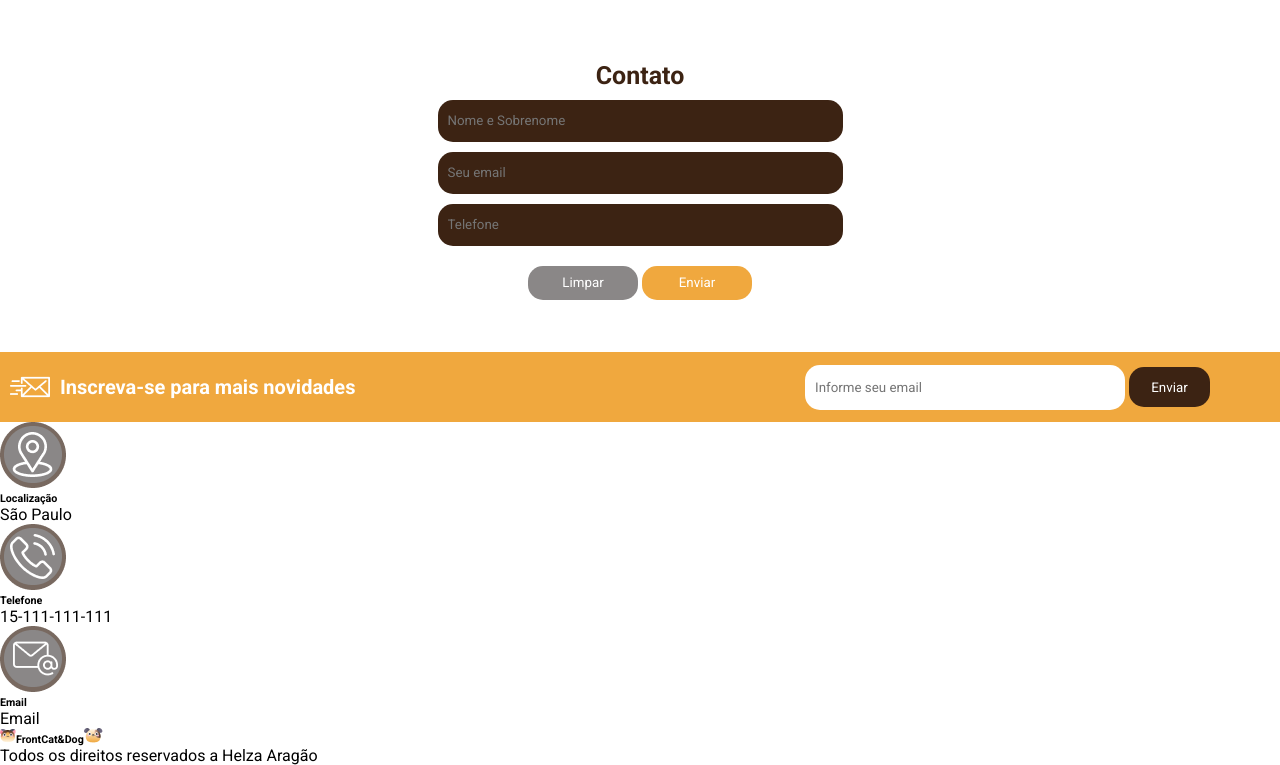
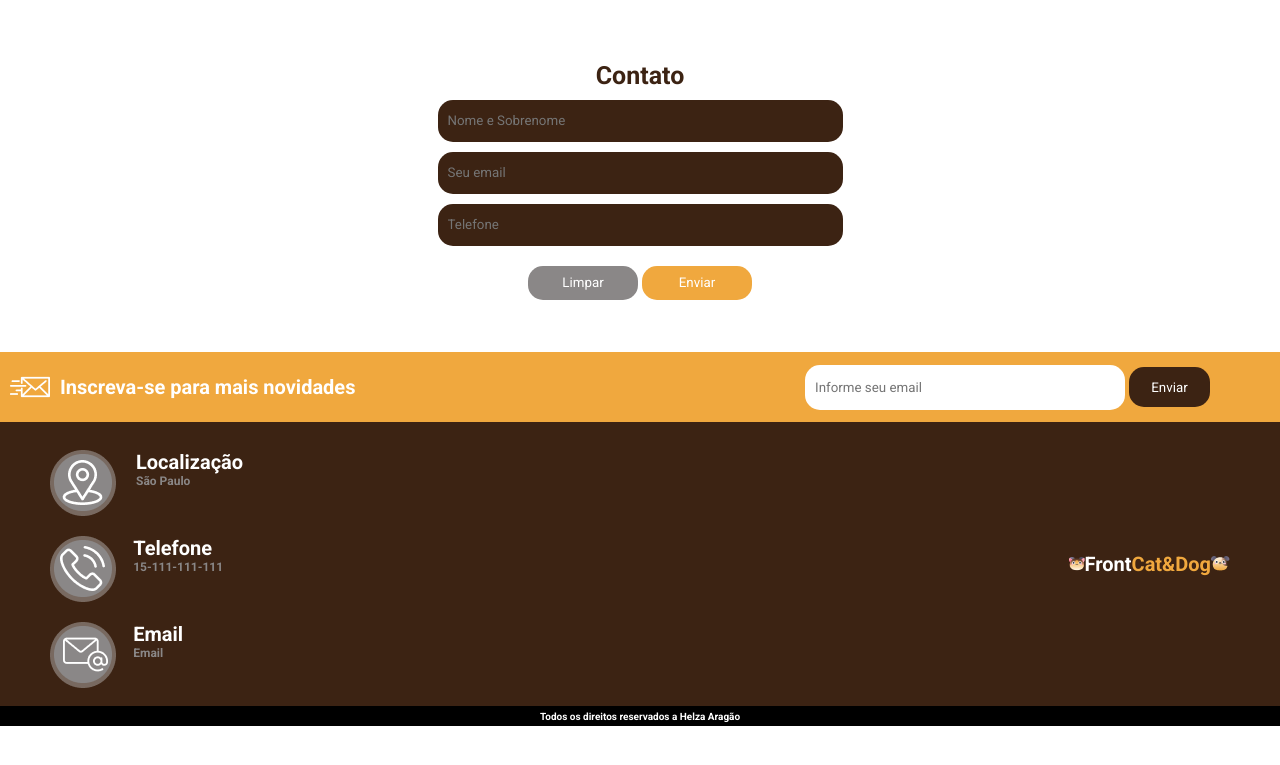
Before and after one commit to helzaaragao/Mochila-CTD, a plain HTML site: page Aula 12 - Cat&Dog/index.html in a window 1280 px wide. Shown: the part 1099-1864 px from the top of the page. After the commit the page ends 1825 px from the top, so only its background shows below. Drawn offline with Linux system fonts and the light colour scheme.

Commit message:
aula 12 final

```diff
--- a/Aula 12 - Cat&Dog/index.html
+++ b/Aula 12 - Cat&Dog/index.html
@@ -75,7 +75,6 @@
                 <input type="reset" value="Limpar"class="limpar">
                 <input type="submit" value="Enviar"class="enviar">
             </div>
-
         </section>
     </main>
     <footer>
@@ -90,26 +89,25 @@
           </div>
 
         </section>
+        <div class="info-logo">
         <section class="info">
-         <div>
-            <img src="./img/Icono.png">
-            <h6>Localização</h6>
-            <p>São Paulo</p>
+         <div class="info-separado">
+            <img src="./img/Icono.png" class="imagem">
+            <h6 class="titulo-1">Localização <br><p>São Paulo</p></h6>
          </div>
-         <div>
-            <img src="./img/Icono (1).png">
-            <h6>Telefone</h6>
-            <p>15-111-111-111</p>
+         <div class="info-separado">
+            <img src="./img/Icono (1).png" class="imagem">
+            <h6 class="titulo-2">Telefone <br><p>15-111-111-111</p></h6>
          </div>
-         <div>
-            <img src="./img/Icono (2).png">
-            <h6>Email</h6>
-            <p>Email</p>
+         <div class="info-separado">
+            <img src="./img/Icono (2).png" class="imagem">
+            <h6 class="titulo-3">Email <br><p>Email</p></h6>
          </div>
         </section>
         <section class="end-logo">
             <h6><img src="./img/Cat.png">Front<span>Cat&Dog</span><img src="./img/Dog.png"></h6>
         </section>
+        </div>
         <section class="end-barra">
            <p>Todos os direitos reservados a Helza Aragão</p>
         </section>
--- a/Aula 12 - Cat&Dog/style.css
+++ b/Aula 12 - Cat&Dog/style.css
@@ -261,3 +261,75 @@ footer .inscreva .preencher .enviar {
     border-style: none;
     border-radius: 15px;
 }
+
+footer .info {
+    padding-top: 30px;
+}
+
+footer .info-separado h6 {
+   display: flex;
+   flex-direction: column;
+   color: #FFFF;
+   font-size: 20px;
+}
+
+footer .info-separado p{
+    font-size: 12px;
+    color:#8A8787;
+}
+
+footer .info-separado .imagem {
+    padding-bottom: 20px;
+}
+
+footer .info-separado .titulo-1 {
+    margin-left: 20px;
+}
+
+footer .info-separado .titulo-2 {
+    margin-right: 20px;
+}
+
+footer .info-separado .titulo-3{
+    margin-right: 60px;
+}
+
+footer .info-logo {
+    width: 100%;
+    height: 284px;
+    background-color: #3C2313;
+    display: flex;
+    justify-content: space-between;
+    align-items: center;
+    padding: 50px;
+}
+
+footer .info-separado {
+    display: flex;
+    justify-content: space-between
+
+}
+
+footer .end-logo h6 {
+     font-weight: 700;
+     font-size: 20px;
+     color:#FFFF;
+}
+
+footer .end-logo span {
+    color:#F0A83E;
+}
+
+footer .end-barra {
+     width: 100%;
+     height: 20px;
+     background-color:#000000;
+     color: #FFFF;
+}
+
+ .end-barra p {
+    font-weight: 700;
+    font-size: 10px;
+    text-align: center;
+    padding-top: 5px;
+}
```
Also changed, not shown: Checkpoint/index.html (added, +12 -0 lines).
